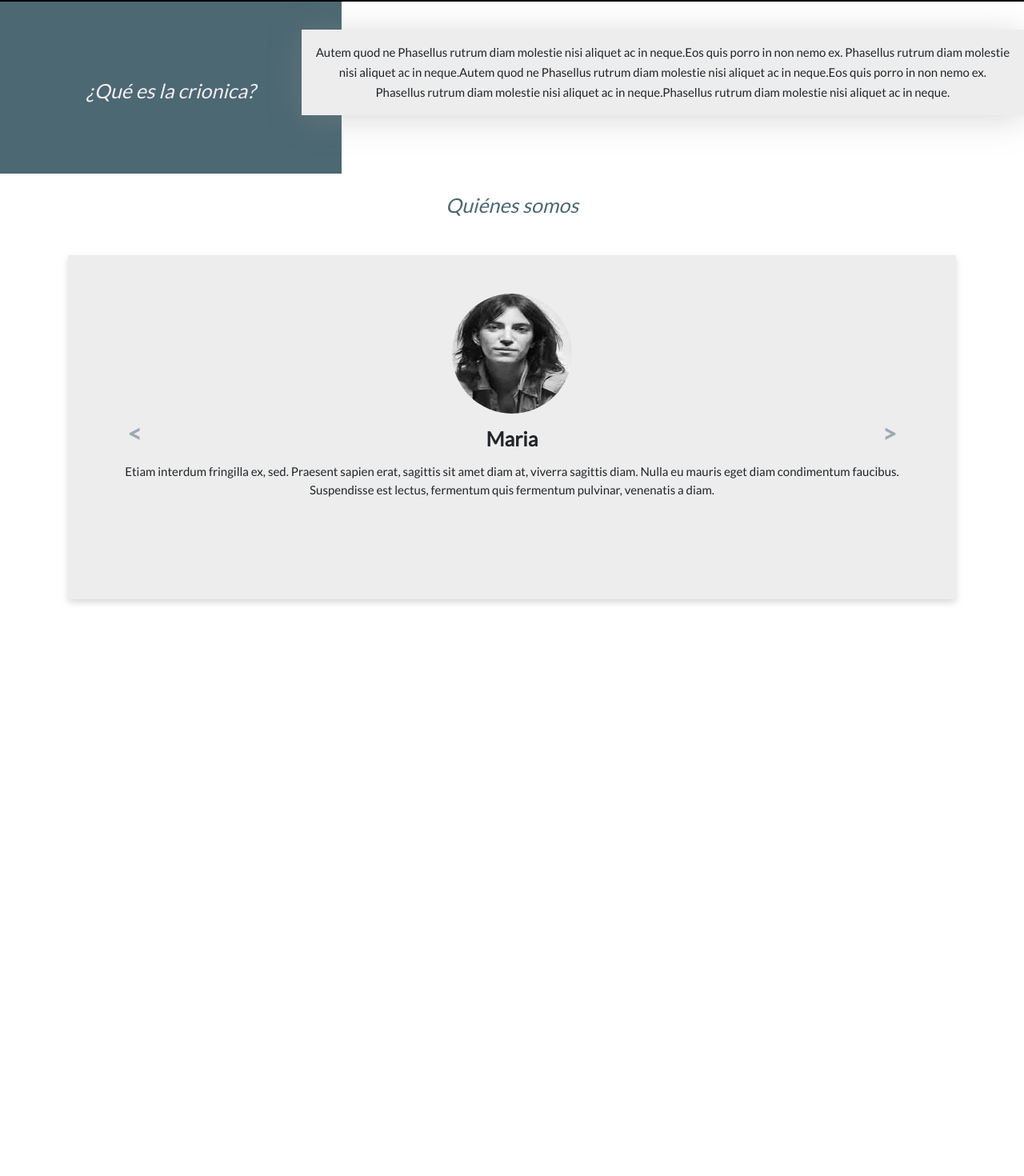
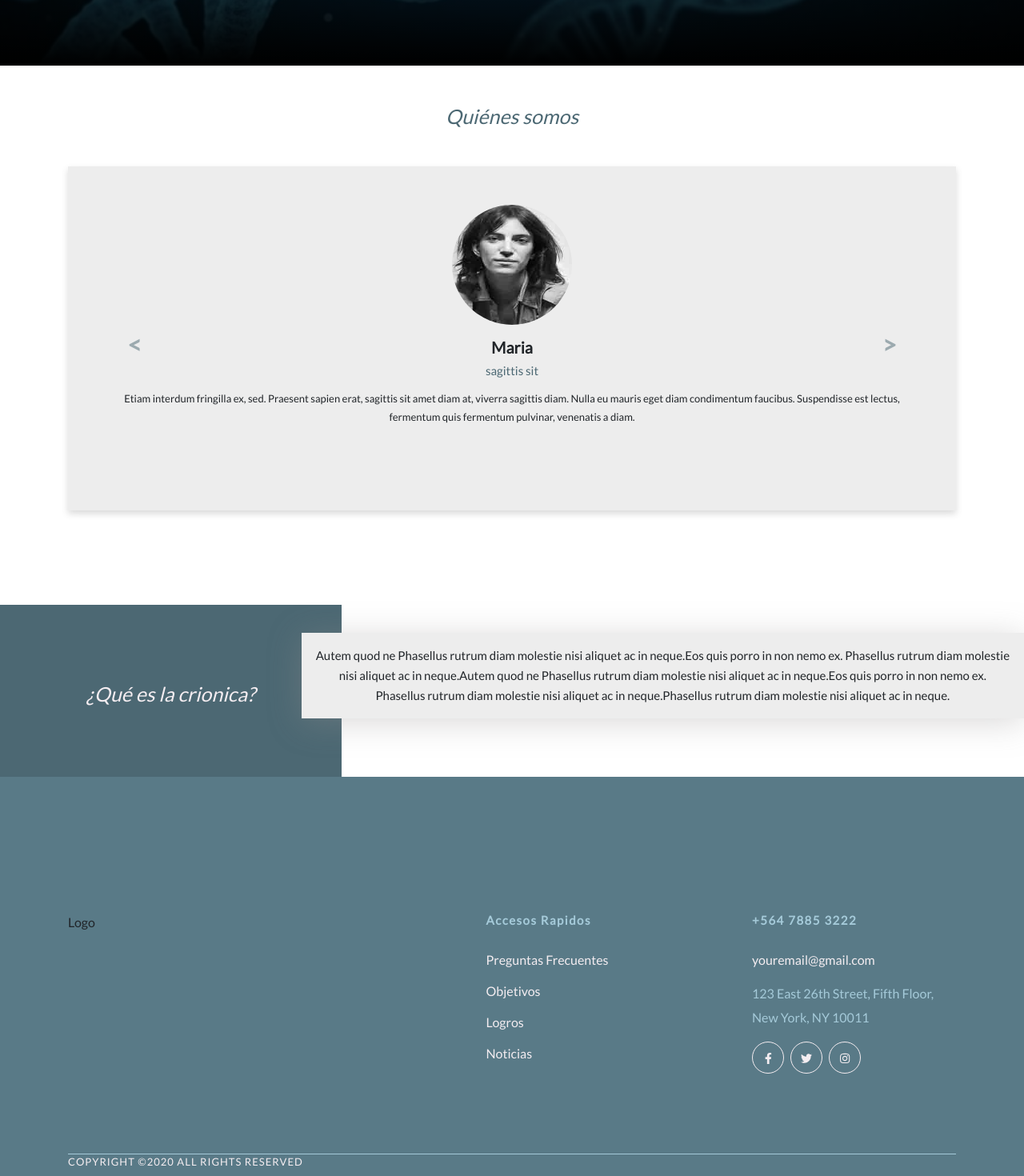
Before and after one commit to dperezlaborda/crionica-web, a React (Create React App) app: page / in a window 1280 px wide. Shown: the part 318-1788 px from the top of the page at 80% size. Before the commit the page ends 1161 px from the top, so only its background shows below. Built offline with nearby package versions, Linux system fonts and the light colour scheme.

Commit message:
se agrega footer lindo

```diff
--- a/package.json
+++ b/package.json
@@ -3,6 +3,10 @@
   "version": "0.1.0",
   "private": true,
   "dependencies": {
+    "@fortawesome/fontawesome-svg-core": "^1.2.32",
+    "@fortawesome/free-brands-svg-icons": "^5.15.1",
+    "@fortawesome/free-solid-svg-icons": "^5.15.1",
+    "@fortawesome/react-fontawesome": "^0.1.13",
     "@testing-library/jest-dom": "^5.11.6",
     "@testing-library/react": "^11.2.2",
     "@testing-library/user-event": "^12.6.0",
--- a/src/App.js
+++ b/src/App.js
@@ -4,6 +4,7 @@ import Menu from './components/Menu.js';
 import Hero from './sections/Hero.js';
 import About from './sections/About.js';
 import Us from './sections/Us.js';
+import Footer from './components/Footer.js';
 
 import 'bootstrap/dist/css/bootstrap.min.css';
 
@@ -12,8 +13,9 @@ function App() {
         <div className="App">
             <Menu />
             <Hero />
+            <Us />
             <About />
-            <Us />
+            <Footer />
         </div>
     );
 }
--- /dev/null
+++ b/src/components/Footer.js
@@ -0,0 +1,83 @@
+import React from 'react';
+import Container from 'react-bootstrap/Container';
+import Row from 'react-bootstrap/Row';
+import Col from 'react-bootstrap/Col';
+import { FontAwesomeIcon } from '@fortawesome/react-fontawesome';
+import { faFacebookF, faInstagram, faTwitter } from "@fortawesome/free-brands-svg-icons";
+import '../style/footer.css'
+
+const Footer = () => {
+    return (
+        <footer id="footer-area">
+            <Container>
+                <div className="footer-top footer-padding">
+                    <Row className="justify-content-between">
+                        <Col sm={6} md={4} lg={4} xl={4}>
+                            <div className="footer-caption">
+                                <div className="mb-5">
+                                    <div className="footer-logo">Logo</div>
+                                </div>
+                            </div>
+                        </Col>
+                        <Col sm={6} md={4} lg={2} xl={2}>
+                            <div className="footer-caption">
+                                <div className="footer-title">
+                                    <h4>Accesos Rapidos</h4>
+                                    <ul>
+                                        <li>
+                                            Preguntas Frecuentes
+                                        </li>
+                                        <li>
+                                            Objetivos
+                                        </li>
+                                        <li>
+                                            Logros
+                                        </li>
+                                        <li>
+                                            Noticias
+                                        </li>
+                                    </ul>
+                                </div>
+                            </div>
+                        </Col>
+                        <Col sm={6} md={4} lg={3} xl={3}>
+                            <div className="footer-caption">
+                                <div className="footer-title">
+                                    <h4>+564 7885 3222</h4>
+                                    <ul>
+                                        <li>
+                                            <a className="footer-mail" href="#">youremail@gmail.com</a>
+                                        </li>
+                                    </ul>
+                                    <p className="footer-adress">123 East 26th Street, Fifth Floor, New York, NY 10011</p>
+                                </div>
+                                <div className="footer-social">
+                                    <a href="#" className="mr-2">
+                                        <FontAwesomeIcon icon={faFacebookF} />
+                                    </a>
+                                    <a href="#" className="mr-2">
+                                        <FontAwesomeIcon icon={faTwitter} />
+                                    </a>
+                                    <a href="#" className="mr-2">
+                                        <FontAwesomeIcon icon={faInstagram} />
+                                    </a>
+                                </div>
+                            </div>
+                        </Col>
+                    </Row>
+                </div>
+                <div className="footer-bottom">
+                    <Row>
+                        <Col lx={12}>
+                            <div className="footer-copyright">
+                                <p className="text-uppercase">Copyright ©2020 All rights reserved</p>
+                            </div>
+                        </Col>
+                    </Row>
+                </div>
+            </Container>
+        </footer>
+    )
+}
+
+export default Footer;
--- a/src/components/Menu.js
+++ b/src/components/Menu.js
@@ -20,24 +20,26 @@ const Menu = () => {
     window.addEventListener('scroll', changeBackground);
 
     return (
+        <header >
             <Container fluid className="p-0">
                 <Navbar expand="lg" fixed="top" className={navbar ? 'navbar active' : 'navbar'}>
                     <Navbar.Brand href="#home">logo</Navbar.Brand>
                     <Navbar.Toggle aria-controls="basic-navbar-nav" />
                     <Navbar.Collapse id="basic-navbar-nav">
-                    <Nav className="mr-auto">
+                        <Nav className="ml-auto">
+                            <Nav.Link href="#us">Quienes Somos</Nav.Link>
                             <NavDropdown title="¿Qué es la criónica?" id="basic-nav-dropdown">
                                 <NavDropdown.Item href="#action/3.1">Preguntas Frecuentes</NavDropdown.Item>
                                 <NavDropdown.Item href="#action/3.1">Objetivos</NavDropdown.Item>
                                 <NavDropdown.Item href="#action/3.1">Logros</NavDropdown.Item>
                             </NavDropdown>
-                        <Nav.Link href="#us">Quienes Somos</Nav.Link>
                             <Nav.Link href="#news">Noticias</Nav.Link>
                             <Nav.Link href="#contact">Contacto</Nav.Link>
                         </Nav>
                     </Navbar.Collapse>
                 </Navbar>
             </Container>
+        </header>
     );
 }
 
--- a/src/components/Slider.js
+++ b/src/components/Slider.js
@@ -11,21 +11,25 @@ const Slider = () => {
         {
             img: Slider1,
             name: 'Rodolfo',
+            info: 'sagittis sit',
             bio: 'Etiam interdum fringilla ex, sed. Praesent sapien erat, sagittis sit amet diam at, viverra sagittis diam. Nulla eu mauris eget diam condimentum faucibus. Suspendisse est lectus, fermentum quis fermentum pulvinar, venenatis a diam.'
         },
         {
             img: Slider4,
             name: 'Maria',
+            info: 'sagittis sit',
             bio: ' Etiam interdum fringilla ex, sed. Praesent sapien erat, sagittis sit amet diam at, viverra sagittis diam. Nulla eu mauris eget diam condimentum faucibus. Suspendisse est lectus, fermentum quis fermentum pulvinar, venenatis a diam.'
         },
         {
             img: Slider3,
             name: 'Francisco',
+            info: 'sagittis sit',
             bio: 'Etiam interdum fringilla ex, sed. Praesent sapien erat, sagittis sit amet diam at, viverra sagittis diam. Nulla eu mauris eget diam condimentum faucibus. Suspendisse est lectus, fermentum quis fermentum pulvinar, venenatis a diam.'
         },
         {
             img: Slider2,
             name: 'Otro',
+            info: 'sagittis sit',
             bio: 'Etiam interdum fringilla ex, sed. Praesent sapien erat, sagittis sit amet diam at, viverra sagittis diam. Nulla eu mauris eget diam condimentum faucibus. Suspendisse est lectus, fermentum quis fermentum pulvinar, venenatis a diam.'
         },
     ];
@@ -40,6 +44,7 @@ const Slider = () => {
                         alt={`foto de ${item.name}`}
                     />
                     <h3 className="carousel-name mt-3">{item.name}</h3>
+                    <h4 className="carousel-info" >{item.info}</h4>
                     <p className="carousel-bio">{item.bio}</p>
                 </Carousel.Item>
             ))}
--- a/src/sections/Hero.js
+++ b/src/sections/Hero.js
@@ -12,7 +12,7 @@ const Hero = () => {
             }}>
                 <div className="black-gradient"></div>
                 <Container className="text-container text-center my-4">
-                    <h1 className="main-title text-uppercase mb-5 mt-5">crionica argentina</h1>
+                    <h1 className="main-title text-uppercase">crionica argentina</h1>
                     <h2 className="title mb-3">Phasellus rutrum diam molestie nisi aliquet ac in neque.</h2>
                     <small className="text text-muted">"Somos un grupo de crionicistas en Argentina…"</small>
                 </Container>
--- a/src/sections/Us.js
+++ b/src/sections/Us.js
@@ -6,7 +6,7 @@ import '../style/us.css'
 
 const Us = () => {
     return (
-        <Container id="us" className="my-4">
+        <Container id="us" className="my-5">
             <h2 className="text-center us-title"><em>Quiénes somos</em></h2>
             <Slider />
         </Container>
--- /dev/null
+++ b/src/style/footer.css
@@ -0,0 +1,94 @@
+#footer-area{
+    background-color: #597A87;
+}
+
+.footer-padding{
+    padding-top: 170px;
+    padding-bottom: 50px;
+}
+
+@media (max-width: 575px){
+    .footer-padding{
+        padding-top:80px;
+        padding-bottom:0;
+    }
+}
+
+.footer-caption{
+    margin-bottom: 50px;
+}
+
+#footer-area .footer-title h4{
+    color:#A5CAD9;
+    font-size: 15px;
+    font-weight:700;
+    margin-bottom: 29px;
+    letter-spacing: 1.5px;
+}
+
+#footer-area .footer-title ul{
+    margin:0;
+    padding:0;
+}
+
+#footer-area .footer-title li{
+    margin-bottom: 15px;
+    list-style:none;
+    color:#F4EDF1;
+    transition: all .3s ease-out 0s;
+    cursor:pointer;
+}
+
+#footer-area .footer-title li:hover{
+    transform: translateX(6px);
+}
+
+a{
+    outline: none;
+    color:#F4EDF1;
+    transition: all .3s ease-out 0s;
+    display:inline-block;
+}
+
+.footer-mail:hover{
+    text-decoration: none;
+    color:#A5CAD9;
+    transform: translateX(6px);
+}
+
+.footer-adress{
+    line-height:30px;
+    margin-bottom: 15px;
+    color:#A5CAD9;
+}
+
+.footer-social a{
+    color:#F4EDF1;
+    width:40px;
+    height: 40px;
+    border-radius: 50%;
+    font-size:14px;
+    border:1px solid #F4EDF1;
+    line-height:40px;
+    text-align: center;
+}
+
+.footer-social a:hover{
+    color:#4C6873;
+    background-color:#A5CAD9;
+}
+
+.footer-bottom{
+    border-top: 1px solid #A5CAD9;
+}
+
+@media (max-width:575px){
+    .footer-bottom{
+        padding:35px 0 20px;
+    }
+}
+
+.footer-copyright{
+    font-size:13px;
+    letter-spacing: 1px;
+}
--- a/src/style/hero.css
+++ b/src/style/hero.css
@@ -4,6 +4,7 @@ h1, h2, p{
 
 #hero{
     box-sizing: border-box;
+    min-height: 400px;
     padding-right: 0;
     padding-left: 0;
     width:100%;
@@ -16,7 +17,7 @@ h1, h2, p{
     margin-left: 0;
     margin-right: 0;
     position: relative;
-    height:320px;
+    height:400px;
     width:100%;
 }
 
@@ -33,6 +34,7 @@ h1, h2, p{
 .main-title{
     font-size: 35px;
     letter-spacing: 2px;
+    margin: 65px 0;
 }
 
 .title{
--- a/src/style/menu.css
+++ b/src/style/menu.css
@@ -49,7 +49,7 @@
 
 .dropdown-menu{
     font-size:15px;
-    background:linear-gradient(90deg, #597A87 0%, #384C54 100%);
+    background:#597A87;
     border: none;
 }
 
--- a/src/style/slider.css
+++ b/src/style/slider.css
@@ -22,16 +22,22 @@
 }
 
 .carousel-name{
-    font-size:25px;
+    font-size:20px;
     font-weight:bold;
+}
+
+.carousel-info{
+    color:#4C6873;
+    font-size:15px;
 }
 
 .carousel-bio{
     color:#212529;
     line-height:23px;
     margin:15px 42px 20px;
-    font-size:15px;
+    font-size:13px;
 }
+
 
 .carousel-control-prev-icon,
 .carousel-control-next-icon {
```
Also changed, not shown: src/sections/News.js (added, +9 -0 lines), 2 other files (tests, documents, lock files or other folders). Lines whose indentation alone changed are shown as unchanged.
